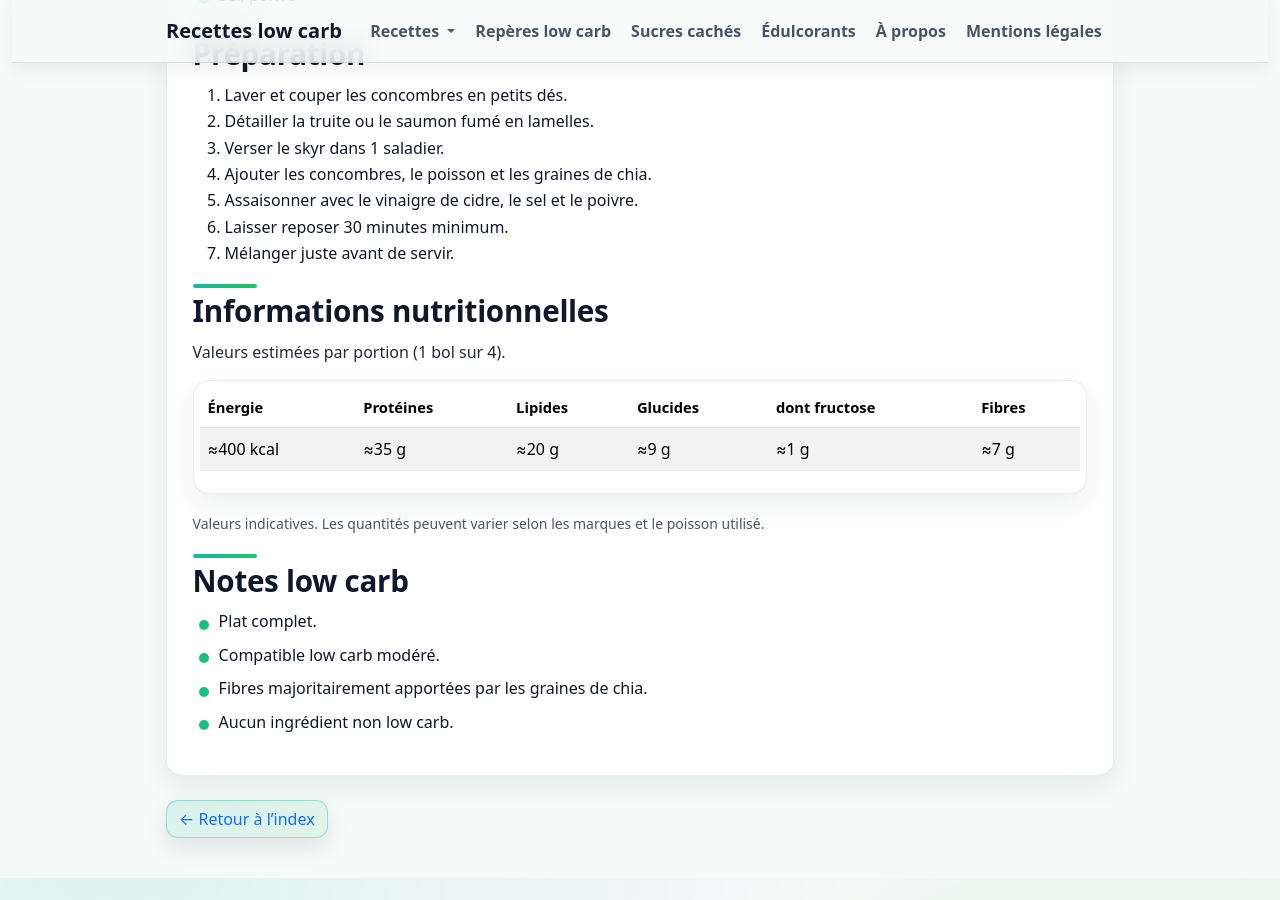
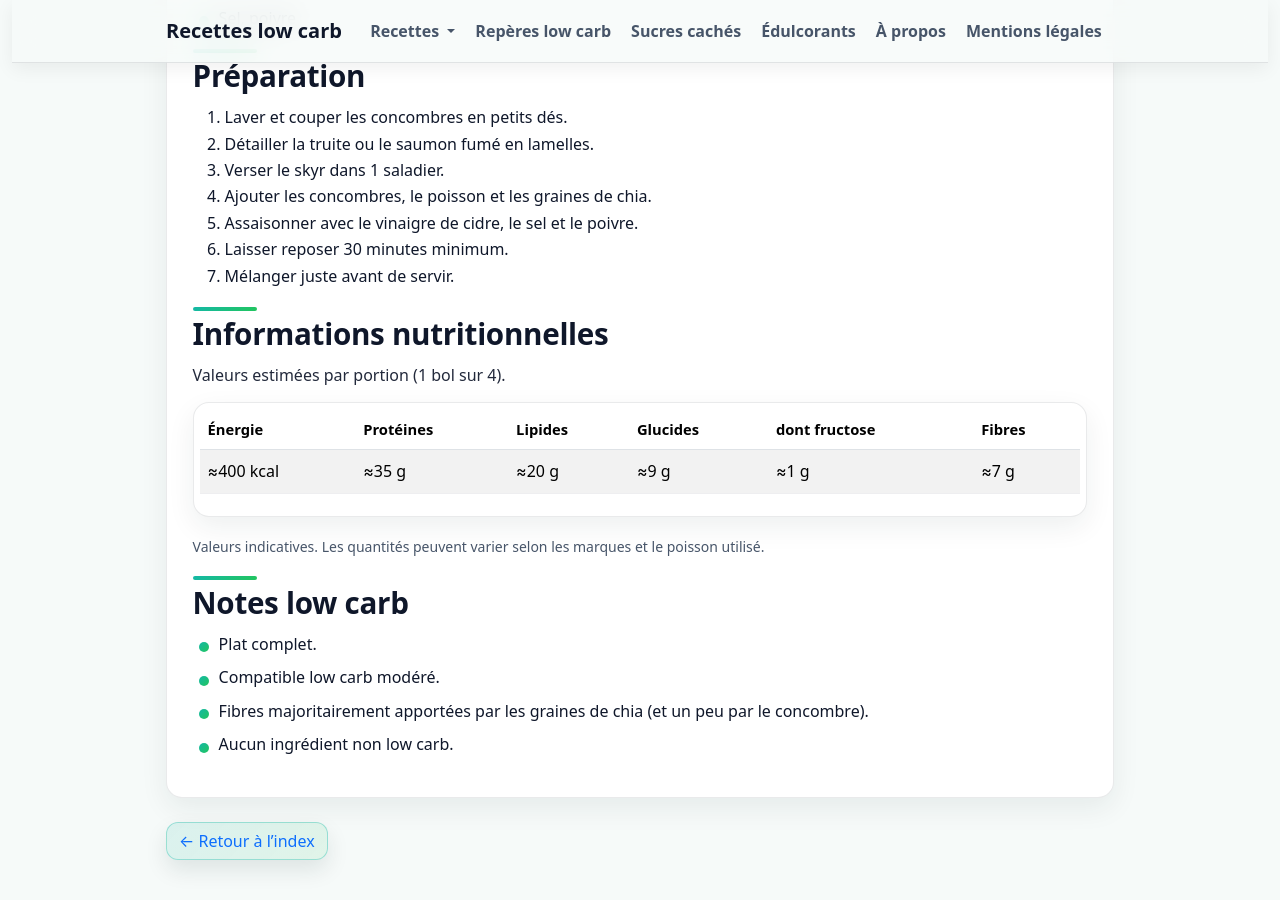
Before and after one commit to laurie-boissay/laurie-boissay.github.io, a Jekyll site: the page built from recettes/bol-nordique.html, in a window 1280 px wide and 900 px high, scrolled down 676 px. Built offline with Jekyll 4.4.1, drawn with Linux system fonts in a browser that asks for light colours; before the commit the page ends 1554 px from its top, so only the background shows below that; some of the changed text lies outside the part shown.

Commit message:
Update bol-nordique.html
ajout de tags et relecture

```diff
--- a/recettes/bol-nordique.html
+++ b/recettes/bol-nordique.html
@@ -101,6 +103,6 @@ extra_head: |
 <ul>
   <li>Plat complet.</li>
   <li>Compatible low carb modéré.</li>
-  <li>Fibres majoritairement apportées par les graines de chia.</li>
+  <li>Fibres majoritairement apportées par les graines de chia (et un peu par le concombre).</li>
   <li>Aucun ingrédient non low carb.</li>
 </ul>
```
Also changed, not shown: other parts of recettes/bol-nordique.html (+3 -1 lines).
